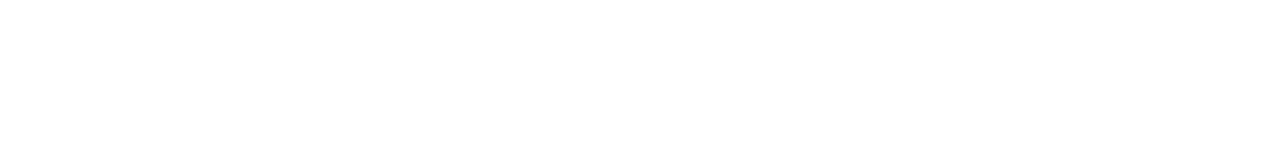
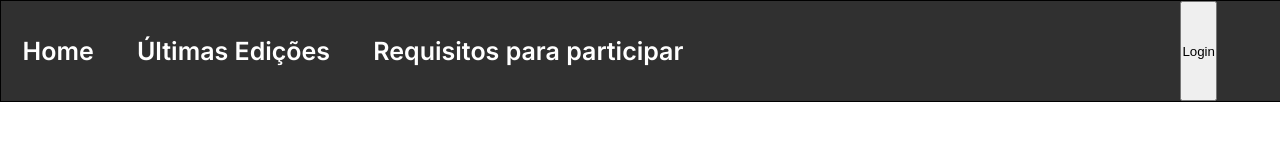
Before and after one commit to luisfortini/bootcamp-dnc, a plain HTML site: page index.html in a window 1280 px wide. Drawn offline with Linux system fonts and the light colour scheme.

Commit message:
Atualização de Projeto de estudo.

```diff
--- a/index.html
+++ b/index.html
@@ -1,12 +1,28 @@
 <!DOCTYPE html>
 <html lang="pt_BR">
-<head>
-  <meta charset="UTF-8">
-  <meta http-equiv="X-UA-Compatible" content="IE=edge">
-  <meta name="viewport" content="width=device-width, initial-scale=1.0">
-  <title>Bootcamp DNC</title>
-</head>
-<body>
+  <head>
+    <meta charset="UTF-8" />
+    <meta http-equiv="X-UA-Compatible" content="IE=edge" />
+    <meta name="viewport" content="width=device-width, initial-scale=1.0" />
+    <link rel="stylesheet" href="style.css" />
 
-</body>
+    <link rel="preconnect" href="https://fonts.googleapis.com" />
+    <link rel="preconnect" href="https://fonts.gstatic.com" crossorigin />
+    <link
+      href="https://fonts.googleapis.com/css2?family=Inter:wght@600&display=swap"
+      rel="stylesheet"
+    />
+
+    <title>Bootcamp DNC</title>
+  </head>
+  <body>
+    <nav id="nav_principal">
+      <div class="menu">
+        <a href="">Home</a>
+        <a href="">Últimas Edições</a>
+        <a href="">Requisitos para participar</a>
+      </div>
+      <button>Login</button>
+    </nav>
+  </body>
 </html>
--- /dev/null
+++ b/style.css
@@ -0,0 +1,31 @@
+* {
+  margin: 0;
+  padding: 0;
+}
+#nav_principal {
+  display: flex;
+  width: 100%;
+  height: 100px;
+  border: 1px solid black;
+  background-color: #303030;
+  justify-content: space-between;
+}
+
+#nav_principal div a {
+  font-family: 'Inter', sans-serif;
+  font-size: 25px;
+  font-weight: 600;
+  color: white;
+  text-decoration: none;
+}
+
+#nav_principal button {
+  margin-right: 5%;
+}
+
+.menu {
+  display: flex;
+  width: 55%;
+  justify-content: space-around;
+  align-items: center;
+}
```
